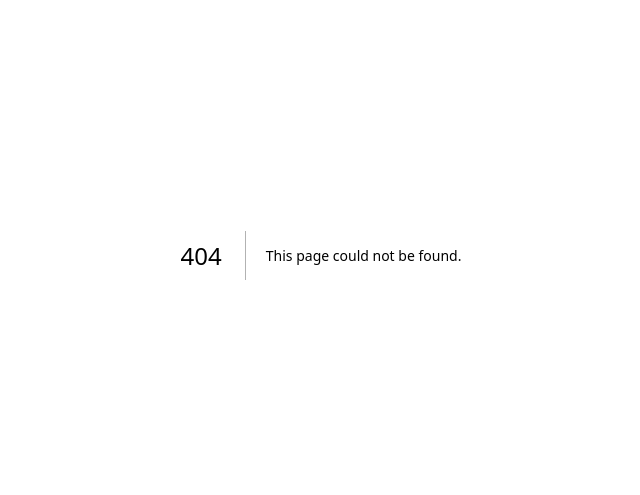
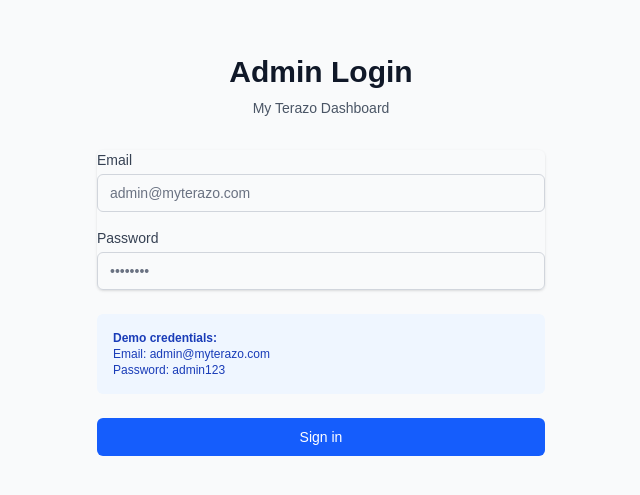
Before and after one commit to Biliebed/my_terazo, a Next.js app: page /admin/login in a window 1280 px wide. Before the commit this address had no page. Shown: the part 145-640 px from the top of the page, without its empty margins (319-959 px from the left). Built offline with nearby package versions, Linux system fonts and the light colour scheme.

Commit message:
Add admin authentication with NextAuth.js

```diff
--- /dev/null
+++ b/app/admin/login/page.tsx
@@ -0,0 +1,113 @@
+"use client";
+
+import { signIn } from "next-auth/react";
+import { useState } from "react";
+import { useRouter } from "next/navigation";
+
+export default function LoginPage() {
+  const [email, setEmail] = useState("");
+  const [password, setPassword] = useState("");
+  const [error, setError] = useState("");
+  const [loading, setLoading] = useState(false);
+  const router = useRouter();
+
+  const handleSubmit = async (e: React.FormEvent) => {
+    e.preventDefault();
+    setError("");
+    setLoading(true);
+
+    try {
+      const result = await signIn("credentials", {
+        email,
+        password,
+        redirect: false,
+      });
+
+      if (result?.error) {
+        setError("Email atau password salah");
+      } else {
+        router.push("/admin");
+        router.refresh();
+      }
+    } catch (err) {
+      setError("Terjadi kesalahan. Coba lagi.");
+    } finally {
+      setLoading(false);
+    }
+  };
+
+  return (
+    <div className="min-h-screen flex items-center justify-center bg-gray-50 px-4">
+      <div className="max-w-md w-full space-y-8">
+        <div>
+          <h2 className="text-center text-3xl font-bold text-gray-900">
+            Admin Login
+          </h2>
+          <p className="mt-2 text-center text-sm text-gray-600">
+            My Terazo Dashboard
+          </p>
+        </div>
+
+        <form className="mt-8 space-y-6" onSubmit={handleSubmit}>
+          <div className="rounded-md shadow-sm space-y-4">
+            <div>
+              <label htmlFor="email" className="block text-sm font-medium text-gray-700 mb-1">
+                Email
+              </label>
+              <input
+                id="email"
+                name="email"
+                type="email"
+                required
+                value={email}
+                onChange={(e) => setEmail(e.target.value)}
+                className="appearance-none relative block w-full px-3 py-2 border border-gray-300 placeholder-gray-500 text-gray-900 rounded-md focus:outline-none focus:ring-blue-500 focus:border-blue-500 focus:z-10 sm:text-sm"
+                placeholder="admin@myterazo.com"
+              />
+            </div>
+
+            <div>
+              <label htmlFor="password" className="block text-sm font-medium text-gray-700 mb-1">
+                Password
+              </label>
+              <input
+                id="password"
+                name="password"
+                type="password"
+                required
+                value={password}
+                onChange={(e) => setPassword(e.target.value)}
+                className="appearance-none relative block w-full px-3 py-2 border border-gray-300 placeholder-gray-500 text-gray-900 rounded-md focus:outline-none focus:ring-blue-500 focus:border-blue-500 focus:z-10 sm:text-sm"
+                placeholder="••••••••"
+              />
+            </div>
+          </div>
+
+          {error && (
+            <div className="rounded-md bg-red-50 p-4">
+              <p className="text-sm text-red-800">{error}</p>
+            </div>
+          )}
+
+          <div className="bg-blue-50 p-4 rounded-md">
+            <p className="text-xs text-blue-800">
+              <strong>Demo credentials:</strong><br />
+              Email: admin@myterazo.com<br />
+              Password: admin123
+            </p>
+          </div>
+
+          <div>
+            <button
+              type="submit"
+              disabled={loading}
+              className="group relative w-full flex justify-center py-2 px-4 border border-transparent text-sm font-medium rounded-md text-white bg-blue-600 hover:bg-blue-700 focus:outline-none focus:ring-2 focus:ring-offset-2 focus:ring-blue-500 disabled:opacity-50 disabled:cursor-not-allowed"
+            >
+              {loading ? "Loading..." : "Sign in"}
+            </button>
+          </div>
+        </form>
+      </div>
+    </div>
+  );
+}
--- a/app/admin/page.tsx
+++ b/app/admin/page.tsx
@@ -1,6 +1,7 @@
 'use client';
 
 import { useEffect, useState } from 'react';
+import { signOut } from 'next-auth/react';
 import Navbar from '@/components/Navbar';
 import { Product, Order } from '@/lib/db';
 
@@ -136,7 +137,15 @@
       <Navbar />
 
       <main className="container mx-auto px-4 py-8">
-        <h1 className="text-3xl font-bold mb-6">Admin Dashboard</h1>
+        <div className="flex justify-between items-center mb-6">
+          <h1 className="text-3xl font-bold">Admin Dashboard</h1>
+          <button
+            onClick={() => signOut({ callbackUrl: '/admin/login' })}
+            className="bg-red-600 text-white px-4 py-2 rounded-lg hover:bg-red-700 text-sm font-semibold"
+          >
+            Logout
+          </button>
+        </div>
 
         {/* Tabs */}
         <div className="flex gap-4 mb-6">
--- /dev/null
+++ b/app/api/auth/[...nextauth]/route.ts
@@ -0,0 +1,3 @@
+import { handlers } from "@/auth";
+
+export const { GET, POST } = handlers;
--- a/app/layout.tsx
+++ b/app/layout.tsx
@@ -1,6 +1,7 @@
 import type { Metadata } from "next";
 import { SpeedInsights } from "@vercel/speed-insights/next";
 import { Analytics } from "@vercel/analytics/react";
+import { SessionProvider } from "next-auth/react";
 import "./globals.css";
 
 export const metadata: Metadata = {
@@ -16,7 +17,9 @@
   return (
     <html lang="id">
       <body className="antialiased">
-        {children}
+        <SessionProvider>
+          {children}
+        </SessionProvider>
         <SpeedInsights />
         <Analytics />
       </body>
--- /dev/null
+++ b/auth.config.ts
@@ -0,0 +1,54 @@
+import type { NextAuthConfig } from "next-auth";
+import Credentials from "next-auth/providers/credentials";
+
+// Hardcoded admin credentials (nanti bisa pindah ke database)
+const ADMIN_EMAIL = "admin@myterazo.com";
+const ADMIN_PASSWORD = "admin123"; // Simple password untuk demo
+
+export default {
+  providers: [
+    Credentials({
+      credentials: {
+        email: { label: "Email", type: "email" },
+        password: { label: "Password", type: "password" },
+      },
+      async authorize(credentials) {
+        if (!credentials?.email || !credentials?.password) {
+          return null;
+        }
+
+        // Check if email and password match admin
+        if (
+          credentials.email === ADMIN_EMAIL &&
+          credentials.password === ADMIN_PASSWORD
+        ) {
+          return {
+            id: "1",
+            email: ADMIN_EMAIL,
+            name: "Admin",
+            role: "admin",
+          };
+        }
+
+        return null;
+      },
+    }),
+  ],
+  pages: {
+    signIn: "/admin/login",
+  },
+  callbacks: {
+    authorized({ auth, request: { nextUrl } }) {
+      const isLoggedIn = !!auth?.user;
+      const isOnAdmin = nextUrl.pathname.startsWith("/admin");
+      const isOnLogin = nextUrl.pathname === "/admin/login";
+
+      if (isOnAdmin && !isOnLogin) {
+        if (!isLoggedIn) return false;
+        return true;
+      }
+
+      return true;
+    },
+  },
+} satisfies NextAuthConfig;
--- /dev/null
+++ b/auth.ts
@@ -0,0 +1,8 @@
+import NextAuth from "next-auth";
+import authConfig from "./auth.config";
+
+export const { handlers, auth, signIn, signOut } = NextAuth({
+  ...authConfig,
+  session: { strategy: "jwt" },
+  secret: process.env.AUTH_SECRET,
+});
--- /dev/null
+++ b/middleware.ts
@@ -0,0 +1,5 @@
+export { auth as middleware } from "./auth";
+
+export const config = {
+  matcher: ["/admin/:path*"],
+};
--- a/package.json
+++ b/package.json
@@ -11,12 +11,15 @@
   "dependencies": {
     "@vercel/analytics": "^2.0.1",
     "@vercel/speed-insights": "^2.0.0",
+    "bcryptjs": "^3.0.3",
     "next": "15.3.9",
+    "next-auth": "^5.0.0-beta.31",
     "react": "^19",
     "react-dom": "^19"
   },
   "devDependencies": {
     "@tailwindcss/postcss": "^4",
+    "@types/bcryptjs": "^3.0.0",
     "@types/node": "^20",
     "@types/react": "^19",
     "@types/react-dom": "^19",
```
Also changed, not shown: 1 other file (tests, documents, lock files or other folders).
